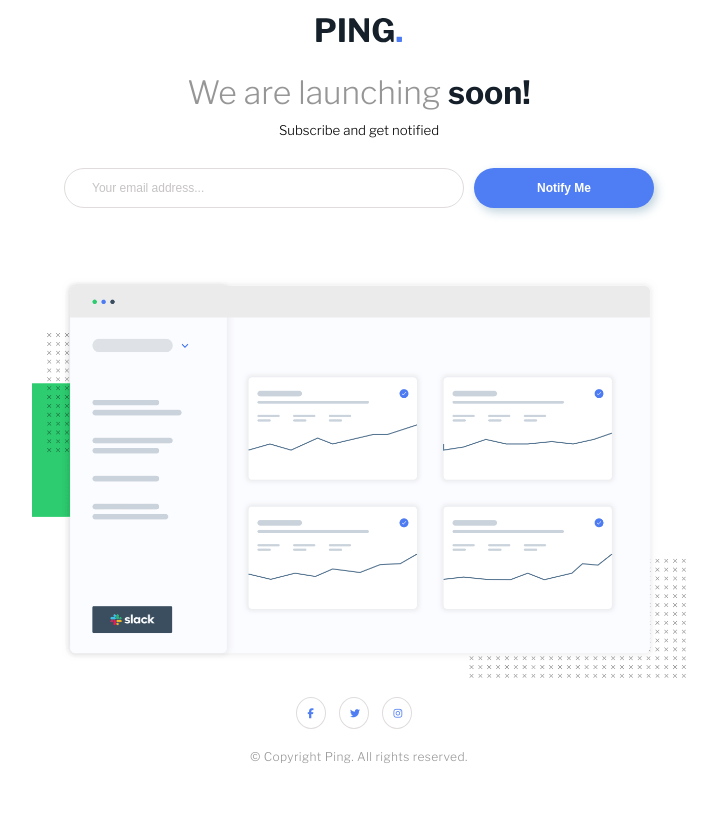
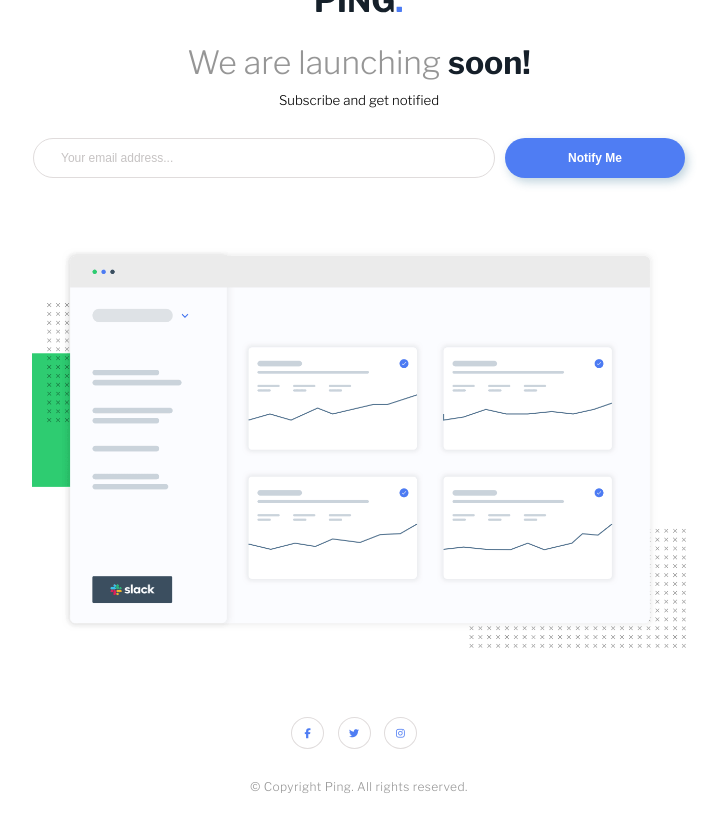
Before and after one commit to FernandoDLT/ping-coming-soon-page-master, a plain HTML site: page index.html in a window 1280 px wide. Shown: the whole page, without its empty margins (281-1004 px from the left). Drawn offline with nearby package versions, Linux system fonts and the light colour scheme.

Commit message:
fixed input width

```diff
--- a/script.js
+++ b/script.js
@@ -11,7 +11,6 @@ document.querySelector('form').addEventListener('submit', function(event) {
      document.body.innerHTML = `<div style="display:flex; align-items:center;
       justify-content:center;"><h1>Thank you for subscribing!</h1></div>`;
   } else {
-
     alert('Invalid email address. Please enter a valid email.');
     emailInput.focus();
   }
--- a/style.css
+++ b/style.css
@@ -51,7 +51,7 @@ input[type="email"] {
    font-size: 12px;
    padding: 12px;
    padding-left: 25px;
-   width: 400px;
+   width: 462px;
    margin-right: 10px;
    border-radius: 20px;
    border: 1px solid hsl(0, 7%, 87%);
@@ -91,12 +91,13 @@ button:hover {
 
 .social-icons {
    text-align: center;
+   margin-top: 50px;
 }
 
 .social-icons i {
-   margin-right: 10px;
    font-size: 10px;
    width: 35px;
+   margin-right: 10px;
    padding: 10px;
    color: hsl(223, 87%, 63%);
    background-color: white;
@@ -105,13 +106,13 @@ button:hover {
 }
 
 .social-icons i:first-child{
-   width: 30px;
+   width: 33px;
 }
 
 .copyright {
    color: hsl(0, 0%, 59%);
    font-size: 12px;
-   padding-top: 20px;
+   padding-top: 30px;
    padding-bottom: 20px;
    letter-spacing: .4px;
 }
```
